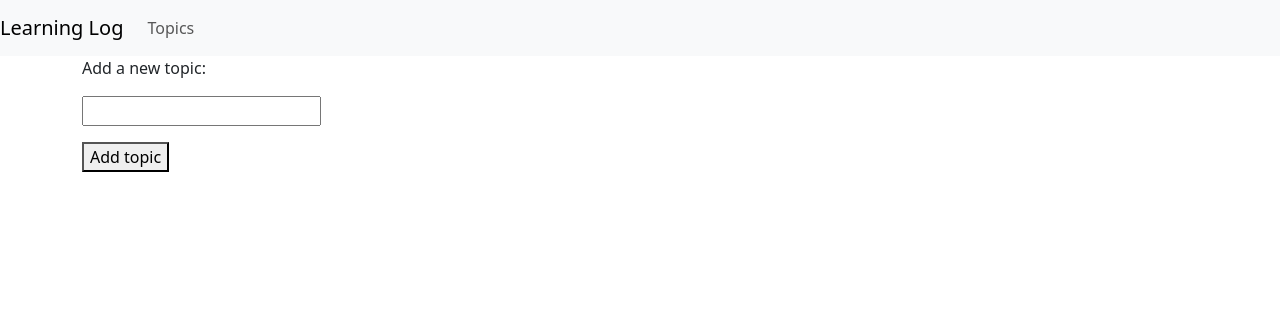
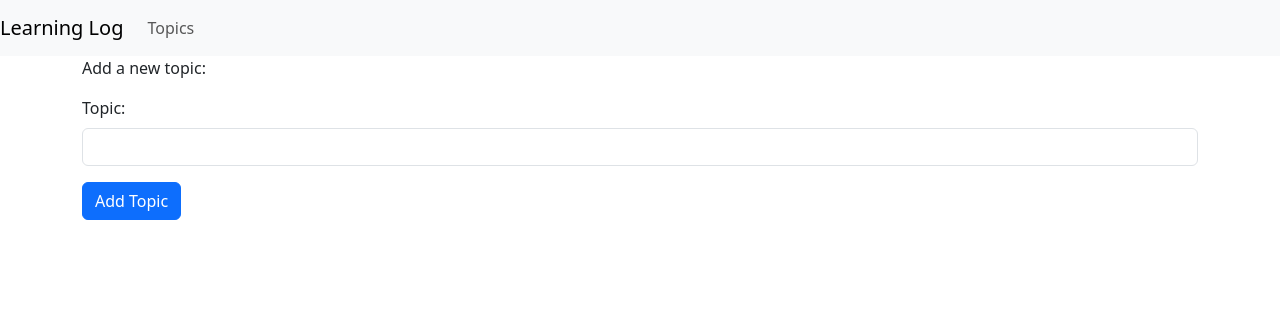
Before and after one commit to saitsabuncu/ll_env, a Django app: page /new_topic/ in a window 1280 px wide. Shown: the top 316 px of the page. Run offline with Django 5.2, Linux system fonts and the light colour scheme; the visitor is signed in with stand-in values (Sample User, id 1).

Commit message:
en son değişiklik yapıldı

```diff
--- a/learning_log/learning_logs/templates/learning_logs/new_topic.html
+++ b/learning_log/learning_logs/templates/learning_logs/new_topic.html
@@ -3,10 +3,13 @@
 {% block content %}
     <p>Add a new topic: </p>
 
-    <form action="{% url 'learning_logs:new_topic' %}" method=' post '>
+    <form method="post" action="{% url 'learning_logs:new_topic' %}" method=' post '>
         {% csrf_token %}
-        {{ form.as_p }}
-        <button name="submit">Add topic</button>
+        <div class="mb-3">
+            <label for="id_text" class="form-label">Topic:</label>
+            <input type="text" name="text" class="form-control" id="id_text">
+        </div>
+        <button type="submit" class="btn btn-primary">Add Topic</button>
 
     </form>
 {% endblock content %}
```
Also changed, not shown: learning_log/learning_logs/templates/learning_logs/base.html (+11 -0 lines).
